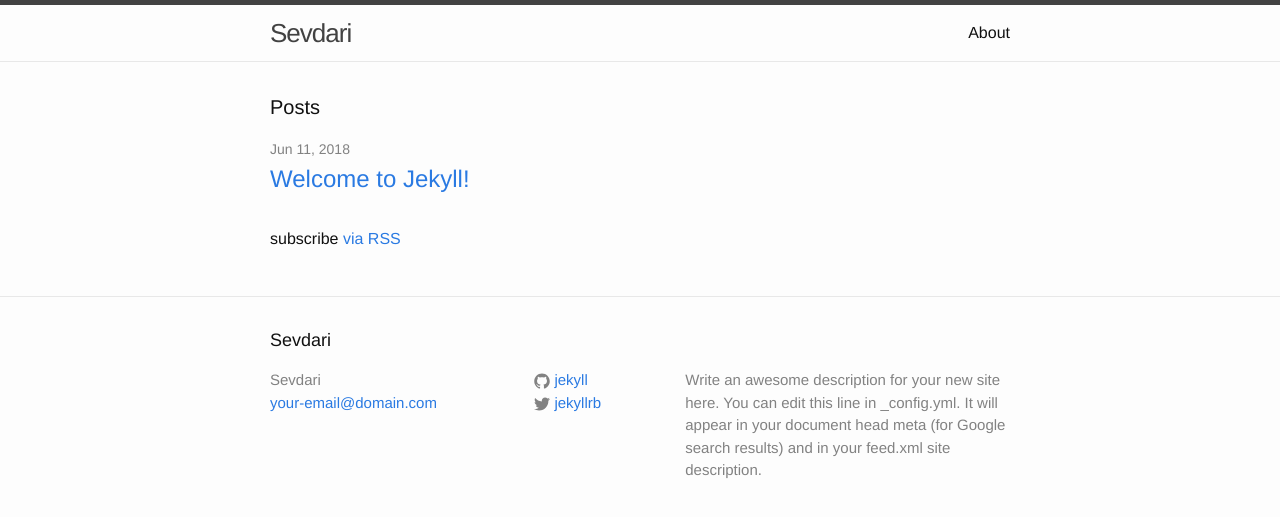
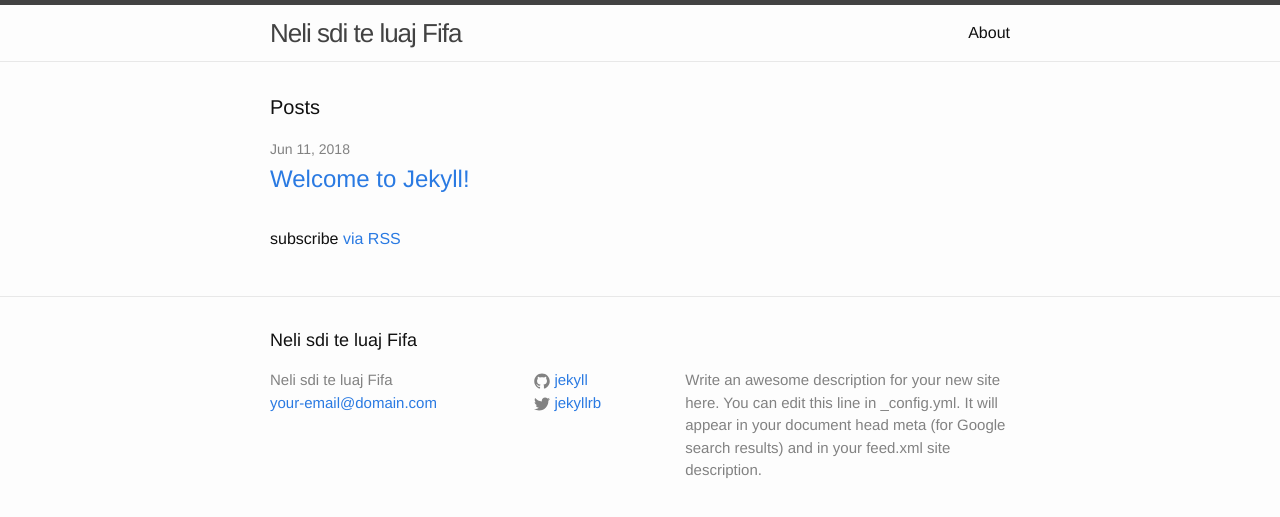
Before and after one commit to sidnejshkalla/sevdari.github.io, a Jekyll site: the page built from index.html, in a window 1280 px wide. Shown: the top 517 px of the page. Built offline with Jekyll 4.4.1, drawn with Linux system fonts in a browser that asks for light colours.

Commit message:
Update _config.yml

```diff
--- a/_config.yml
+++ b/_config.yml
@@ -6,7 +6,7 @@
 # 'jekyll serve'. If you change this file, please restart the server process.
 
 # Site settings
-title: Sevdari
+title: Neli sdi te luaj Fifa
 email: your-email@domain.com
 description: > # this means to ignore newlines until "baseurl:"
   Write an awesome description for your new site here. You can edit this
```
